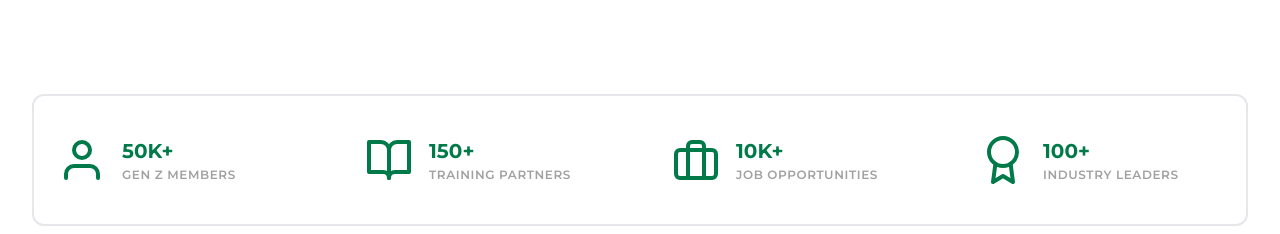
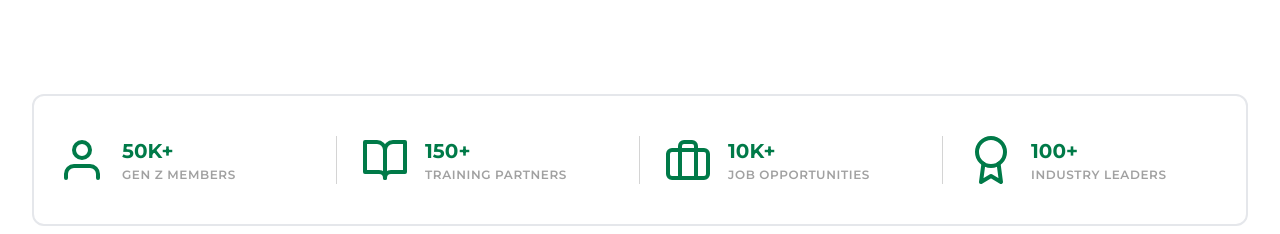
Before and after one commit to mahfujalam1/ryzr-exchange-website, a Next.js app: page / in a window 1280 px wide. Shown: the part 883-1117 px from the top of the page. Built offline with nearby package versions, Linux system fonts and the light colour scheme.

Commit message:
final push

```diff
--- a/src/components/home/Stats.tsx
+++ b/src/components/home/Stats.tsx
@@ -4,7 +4,7 @@ export default function Stats() {
   return (
     <section className="container mx-auto px-4 sm:px-6 lg:px-8 mt-16">
       <div className="py-8 md:py-10 border-2 border-gray-200 rounded-xl">
-        <div className="grid grid-cols-2 md:grid-cols-4 gap-6 md:gap-4 divide-none md:divide-y-0 md:divide-x divide-neutral-300">
+        <div className="grid grid-cols-2 md:grid-cols-4 gap-6 md:gap-0 md:divide-x divide-neutral-300">
           {/* Stat 1 */}
           <div className="flex items-center gap-4 px-2 sm:px-6 justify-center md:justify-start">
             <div className="text-primary text-5xl">
--- a/src/components/home/TrustedLeaders.tsx
+++ b/src/components/home/TrustedLeaders.tsx
@@ -63,13 +63,13 @@ export default function TrustedLeaders() {
             {[...leaders, ...leaders, ...leaders].map((leader, index) => (
               <div
                 key={`${leader.name}-${index}`}
-                className="mx-8 sm:mx-12 flex items-center justify-center h-10 sm:h-16 md:h-20 select-none"
+                className="mx-8 sm:mx-12 flex items-center justify-center h-10 sm:h-16 md:h-32 select-none"
               >
                 <img
                   src={leader.logo}
                   alt={leader.name}
                   referrerPolicy="no-referrer"
-                  className="h-7 sm:h-12 md:h-16 w-auto object-contain opacity-95 hover:opacity-100 hover:scale-105 transition-all duration-300 pointer-events-none"
+                  className="h-10 sm:h-12 md:h-16 w-auto object-contain opacity-95 hover:opacity-100 hover:scale-105 transition-all duration-300 pointer-events-none"
                 />
               </div>
             ))}
```
